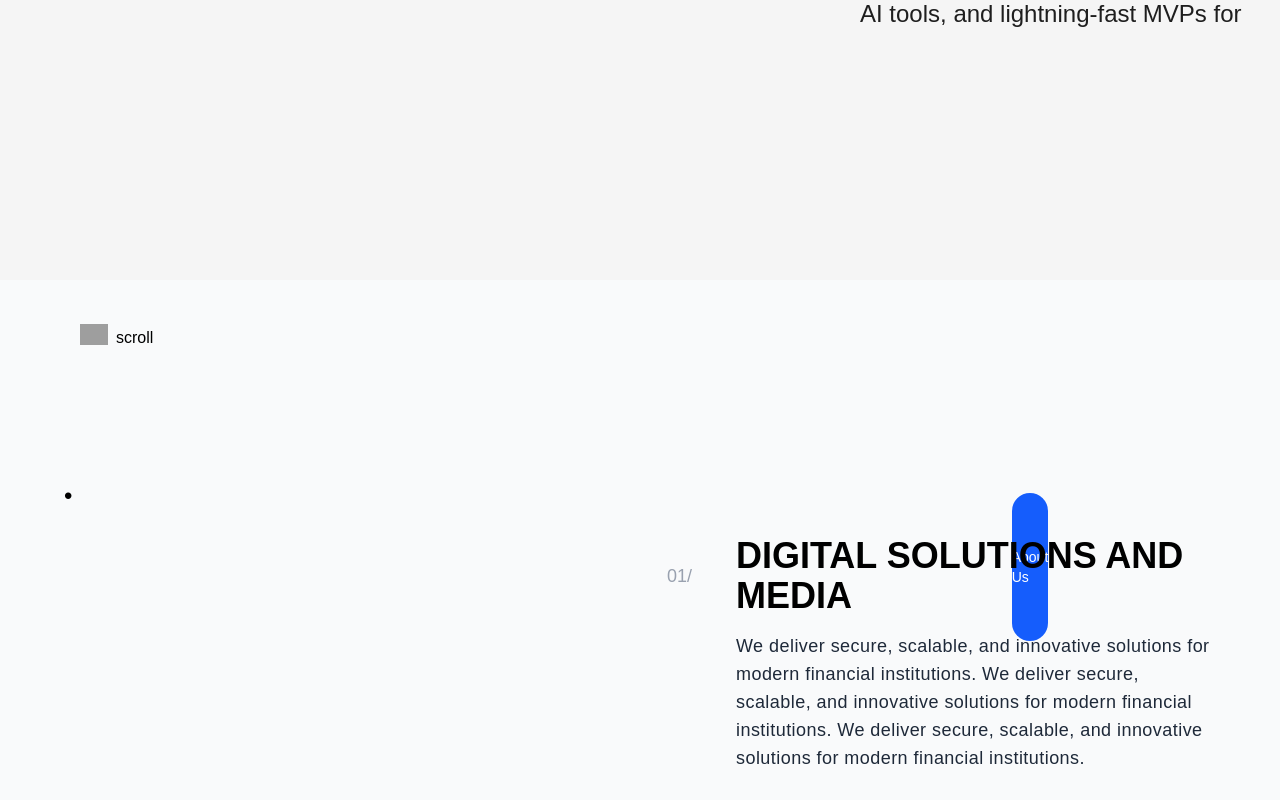
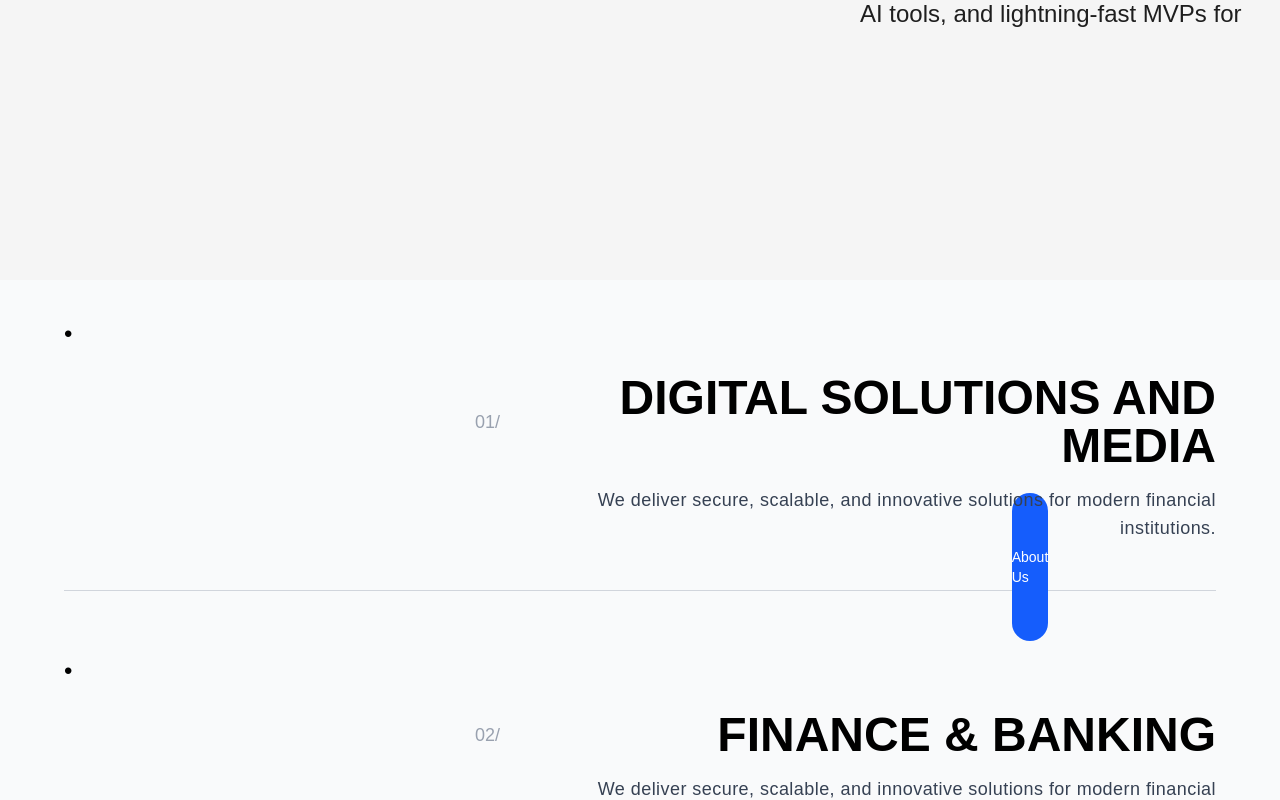
Before and after one commit to rashmikaz/forge, a Next.js app: page / in a window 1280 px wide. Shown: the part 2120-2920 px from the top of the page. Built offline with nearby package versions, Linux system fonts and the light colour scheme; grey boxes are pictures that could not be loaded; a web font is replaced by a local one.

Commit message:
re design service

```diff
--- a/src/app/components/Service.jsx
+++ b/src/app/components/Service.jsx
@@ -1,133 +1,233 @@
 "use client";
 
-import React, { useRef, useState } from "react";
-import Scroll from "./Scroll";
+import React, { useRef, useState, useEffect } from "react";
+
+const Scroll = () => (
+  <div className="flex flex-col items-center gap-2">
+    <div className="w-6 h-10 border-2 border-gray-400 rounded-full flex items-start justify-center p-1">
+      <div className="w-1 h-2 bg-gray-400 rounded-full animate-bounce"></div>
+    </div>
+    <span className="text-sm text-gray-400">Scroll</span>
+  </div>
+);
 
 const sections = [
   {
     id: "01",
     title: "DIGITAL SOLUTIONS AND MEDIA",
     description:
-      "We deliver secure, scalable, and innovative solutions for modern financial institutions. We deliver secure, scalable, and innovative solutions for modern financial institutions. We deliver secure, scalable, and innovative solutions for modern financial institutions.",
-    videoSrc: "/videos/video-1.mp4",
+      "We deliver secure, scalable, and innovative solutions for modern financial institutions.",
+    videoSrc:
+      "https://commondatastorage.googleapis.com/gtv-videos-bucket/sample/BigBuckBunny.mp4",
+    link: "/services/digital-solutions",
   },
   {
     id: "02",
     title: "FINANCE & BANKING",
     description:
-      "We deliver secure, scalable, and innovative solutions for modern financial institutions. We deliver secure, scalable, and innovative solutions for modern financial institutions. We deliver secure, scalable, and innovative solutions for modern financial institutions.",
-    videoSrc: "/videos/video-2.mp4",
+      "We deliver secure, scalable, and innovative solutions for modern financial institutions.",
+    videoSrc:
+      "https://commondatastorage.googleapis.com/gtv-videos-bucket/sample/ElephantsDream.mp4",
+    link: "/services/finance-banking",
   },
   {
     id: "03",
     title: "TECHNOLOGY & INNOVATION",
     description:
-      "We deliver secure, scalable, and innovative solutions for modern financial institutions. We deliver secure, scalable, and innovative solutions for modern financial institutions. We deliver secure, scalable, and innovative solutions for modern financial institutions.",
-    videoSrc: "/videos/video-1.mp4",
+      "We deliver secure, scalable, and innovative solutions for modern financial institutions.",
+    videoSrc:
+      "https://commondatastorage.googleapis.com/gtv-videos-bucket/sample/ForBiggerBlazes.mp4",
+    link: "/services/technology",
   },
   {
     id: "04",
     title: "CONSULTING SERVICES",
     description:
-      "We deliver secure, scalable, and innovative solutions for modern financial institutions. We deliver secure, scalable, and innovative solutions for modern financial institutions. We deliver secure, scalable, and innovative solutions for modern financial institutions.",
-    videoSrc: "/videos/video-1.mp4",
+      "We deliver secure, scalable, and innovative solutions for modern financial institutions.",
+    videoSrc:
+      "https://commondatastorage.googleapis.com/gtv-videos-bucket/sample/ForBiggerEscapes.mp4",
+    link: "/services/consulting",
   },
 ];
 
 const Service = () => {
+  const sectionRefs = useRef([]);
   const videoRefs = useRef([]);
-  const sectionRefs = useRef([]);
+  const cursorRefs = useRef([]);
   const [hoveredIndex, setHoveredIndex] = useState(null);
-  const [cursorPos, setCursorPos] = useState({ x: 0, y: 0 });
+  const rafId = useRef(null);
+  const targetPos = useRef({ x: 0, y: 0 });
+  const currentPos = useRef({ x: 0, y: 0 });
+  const cursorTargetPos = useRef({ x: 0, y: 0 });
+  const cursorCurrentPos = useRef({ x: 0, y: 0 });
 
   const handleMouseEnter = (index) => {
     setHoveredIndex(index);
   };
 
-  const handleMouseLeave = (index) => {
+  const handleMouseLeave = () => {
     setHoveredIndex(null);
-    if (videoRefs.current[index]) {
-      videoRefs.current[index].pause();
-      videoRefs.current[index].currentTime = 0;
-    }
   };
 
   const handleMouseMove = (index, e) => {
-    const sectionRect = sectionRefs.current[index].getBoundingClientRect();
-    const x = e.clientX - sectionRect.left;
-    const y = e.clientY - sectionRect.top;
-    setCursorPos({ x, y });
+    const rect = sectionRefs.current[index]?.getBoundingClientRect();
+    if (!rect) return;
+
+    targetPos.current = {
+      x: e.clientX - rect.left - 190,
+      y: e.clientY - rect.top - 150,
     };
 
+    cursorTargetPos.current = {
+      x: e.clientX - rect.left,
+      y: e.clientY - rect.top,
+    };
+  };
+
+  const handleClick = (section) => {
+    console.log(`Navigating to: ${section.title}`);
+    alert(`You clicked on: ${section.title}\nNavigating to: ${section.link}`);
+  };
+
+  useEffect(() => {
+    const animate = () => {
+      if (hoveredIndex !== null) {
+        const lerp = 0.15;
+        const cursorLerp = 0.2;
+
+        currentPos.current.x +=
+          (targetPos.current.x - currentPos.current.x) * lerp;
+        currentPos.current.y +=
+          (targetPos.current.y - currentPos.current.y) * lerp;
+
+        cursorCurrentPos.current.x +=
+          (cursorTargetPos.current.x - cursorCurrentPos.current.x) * cursorLerp;
+        cursorCurrentPos.current.y +=
+          (cursorTargetPos.current.y - cursorCurrentPos.current.y) * cursorLerp;
+
+        const videoWrapper = videoRefs.current[hoveredIndex];
+        if (videoWrapper) {
+          videoWrapper.style.transform = `translate(${currentPos.current.x}px, ${currentPos.current.y}px)`;
+        }
+
+        const cursorBall = cursorRefs.current[hoveredIndex];
+        if (cursorBall) {
+          cursorBall.style.transform = `translate(${cursorCurrentPos.current.x}px, ${cursorCurrentPos.current.y}px) translate(-50%, -50%)`;
+        }
+      }
+
+      rafId.current = requestAnimationFrame(animate);
+    };
+
+    rafId.current = requestAnimationFrame(animate);
+
+    return () => {
+      if (rafId.current) {
+        cancelAnimationFrame(rafId.current);
+      }
+    };
+  }, [hoveredIndex]);
+
+  useEffect(() => {
+    if (hoveredIndex !== null) {
+      const videoWrapper = videoRefs.current[hoveredIndex];
+      const video = videoWrapper?.querySelector("video");
+      if (video) {
+        video.play().catch(() => {});
+      }
+    }
+  }, [hoveredIndex]);
+
   return (
-    <div className="bg-gray-50 min-h-screen flex flex-col items-center justify-center px-6 py-12">
-      <div className="pt-12 pb-72 pl-162">
-        <h1 className="w-162 text-7xl">
-          Boost your digital potential service for you brod
+    <div className="bg-gray-50 min-h-screen flex flex-col items-center justify-center px-6 py-12 my-60">
+      <div className="w-full max-w-6xl mb-32">
+        <h1 className="text-5xl md:text-7xl font-bold mb-8 leading-tight">
+          Boost your digital potential service for you
         </h1>
-        <p className="w-145 text-2xl pb-8 text-[#1E1E1E] leading-relaxed pt-8">
+        <p className="text-xl md:text-2xl text-gray-700 leading-relaxed max-w-4xl mb-12">
           Our work style is adaptive. We partner with you to apply the right
           services at the right time in order to support your needs and growth.
-          We partner with you to apply the right.
         </p>
-        <div className="relative right-140 top-40">
+        <div className="flex justify-center mt-16">
           <Scroll />
         </div>
       </div>
-      <div className="w-full max-w-6xl space-y-16">
+
+      <div className="w-full max-w-6xl space-y-16 relative">
         {sections.map((section, index) => (
           <div
             key={section.id}
-            className="flex flex-col border-b border-gray-200 pb-12 relative group"
+            className="flex flex-col border-b border-gray-300 pb-12 relative group cursor-none"
             ref={(el) => (sectionRefs.current[index] = el)}
             onMouseEnter={() => handleMouseEnter(index)}
-            onMouseLeave={() => handleMouseLeave(index)}
+            onMouseLeave={handleMouseLeave}
             onMouseMove={(e) => handleMouseMove(index, e)}
+            onClick={() => handleClick(section)}
           >
             <div className="flex items-center justify-between mb-6 relative z-10">
               <span className="text-black text-2xl">•</span>
             </div>
 
-            <div className="flex items-center justify-end gap-3 relative z-10">
+            <div className="flex items-center justify-end gap-3 relative z-10 mb-4">
               <span className="text-gray-400 text-lg pr-8">{section.id}/</span>
-              <h2 className="text-3xl md:text-4xl font-bold w-[30rem]">
+              <h2 className="text-3xl md:text-5xl font-bold flex-1 text-right max-w-2xl">
                 {section.title}
               </h2>
             </div>
 
-            <p className="text-gray-800 text-base md:text-lg mt-4 ml-auto w-[30rem] leading-7 tracking-wide text-left relative z-10">
+            <p className="text-gray-700 text-base md:text-lg ml-auto max-w-2xl leading-7 tracking-wide text-right relative z-10">
               {section.description}
             </p>
 
-            {hoveredIndex === index && (
             <div
-                className="w-95 h-75 bg-gray-200 rounded overflow-hidden absolute z-20"
+              ref={(el) => (videoRefs.current[index] = el)}
+              className={`w-96 h-60 rounded-lg overflow-hidden absolute z-20 pointer-events-none transition-opacity duration-300 shadow-2xl ${
+                hoveredIndex === index ? "opacity-100" : "opacity-0"
+              }`}
               style={{
-                  top: cursorPos.y - 24,
-                  left: cursorPos.x - 40,
-                  pointerEvents: "none",
+                willChange: "transform",
               }}
             >
               <video
-                  ref={(el) => {
-                    videoRefs.current[index] = el;
-                    if (el) {
-                      setTimeout(() => {
-                        el.currentTime = 0;
-                        el.play().catch(() => {});
-                      }, 0);
-                    }
-                  }}
                 src={section.videoSrc}
                 className="w-full h-full object-cover"
                 muted
                 loop
+                playsInline
+                preload="metadata"
               />
             </div>
-            )}
+
+            <div
+              ref={(el) => (cursorRefs.current[index] = el)}
+              className={`absolute z-30 pointer-events-none transition-opacity duration-300 ${
+                hoveredIndex === index ? "opacity-100" : "opacity-0"
+              }`}
+              style={{
+                willChange: "transform",
+              }}
+            >
+              <div className="relative">
+                <div className="w-24 h-24 rounded-full border-2 border-blue-600 animate-pulse"></div>
+
+                <div className="absolute top-1/2 left-1/2 transform -translate-x-1/2 -translate-y-1/2 w-20 h-20 rounded-full bg-blue-600 flex items-center justify-center shadow-lg">
+                  <span className="text-white font-bold text-sm tracking-wider">
+                    CLICK
+                  </span>
+                </div>
+
+                <div className="absolute top-1/2 left-1/2 transform -translate-x-1/2 -translate-y-1/2 w-2 h-2 rounded-full bg-white"></div>
+              </div>
+            </div>
           </div>
         ))}
       </div>
+
+      <style jsx>{`
+        .cursor-none {
+          cursor: none;
+        }
+      `}</style>
     </div>
   );
 };
--- a/src/app/page.jsx
+++ b/src/app/page.jsx
@@ -2,7 +2,6 @@
 
 import HomeComponent from "./Home/page";
 import Intro from "./intro/page";
-import InfiniteScroll from "./components/InfiniteScroll";
 import Service from "./components/Service";
 import Testimonial from "./components/Testimonial";
 import ConferenceSection from "./components/ConferenceSection";
@@ -19,7 +18,6 @@ export default function MainPage() {
         <Intro />
       </section>
 
-      <InfiniteScroll />
       <Service />
       <Testimonial />
       <ConferenceSection />
```
Lines whose indentation alone changed are shown as unchanged.
